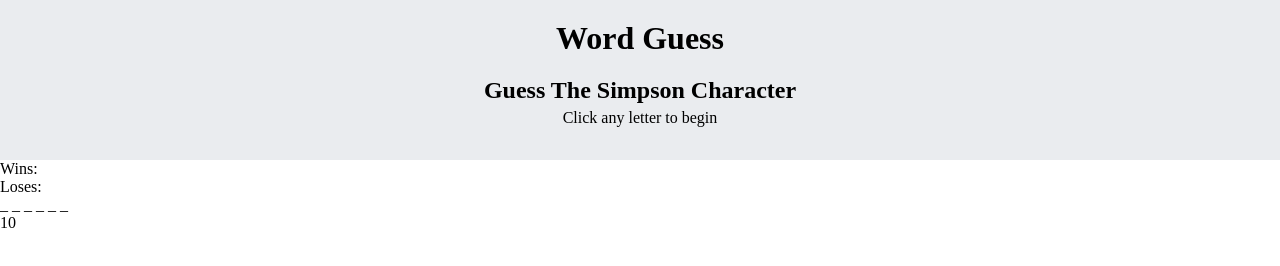
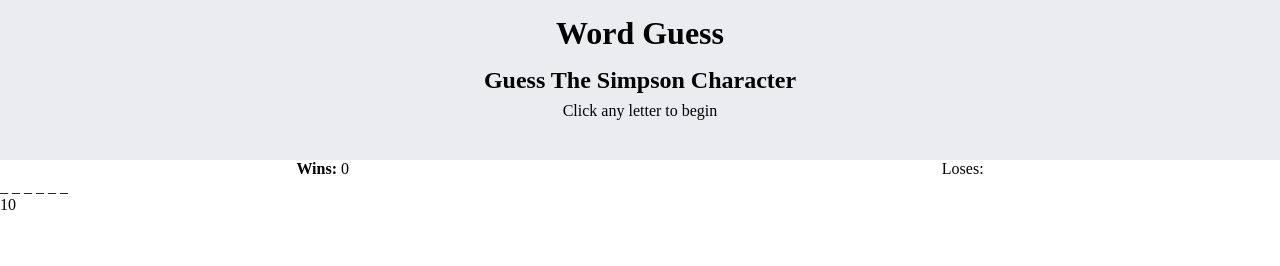
Before and after one commit to Halo8424/Word-Guess-Game, a plain HTML site: page index.html in a window 1280 px wide. Drawn offline with nearby package versions, Linux system fonts and the light colour scheme.

Commit message:
span and strong tag to display wins

```diff
--- a/index.html
+++ b/index.html
@@ -19,7 +19,10 @@
     <div class="container">
         <!-- Scoring Section  -->
         <div class="score-container">
-            <div id="wins">Wins:</div>
+            <div >
+              <strong>Wins:</strong>
+              <span id="wins">0</span>
+            </div>
             <div id="loses">Loses:</div>
         </div>
         <!-- Main Game Section -->
--- a/style.css
+++ b/style.css
@@ -10,9 +10,14 @@
   background-color: rgb(234, 236, 239);
 }
 
-.intro-container h1{
-    padding: 20px;
+.intro-container h1 {
+  padding: 15px;
 }
-.intro-container p{
-    padding: 5px;
+.intro-container p {
+  padding: 8px;
 }
+
+.score-container {
+  display: flex;
+  justify-content: space-around;
+}
```
